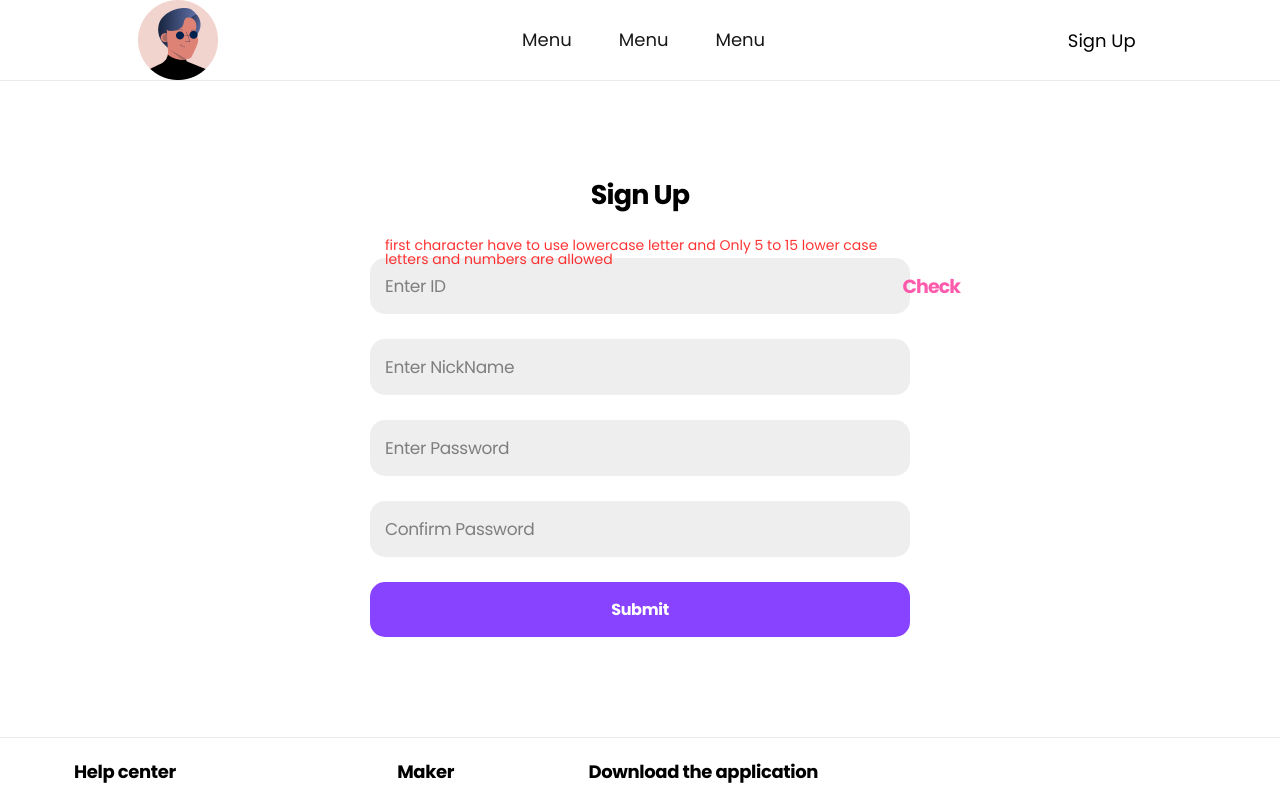
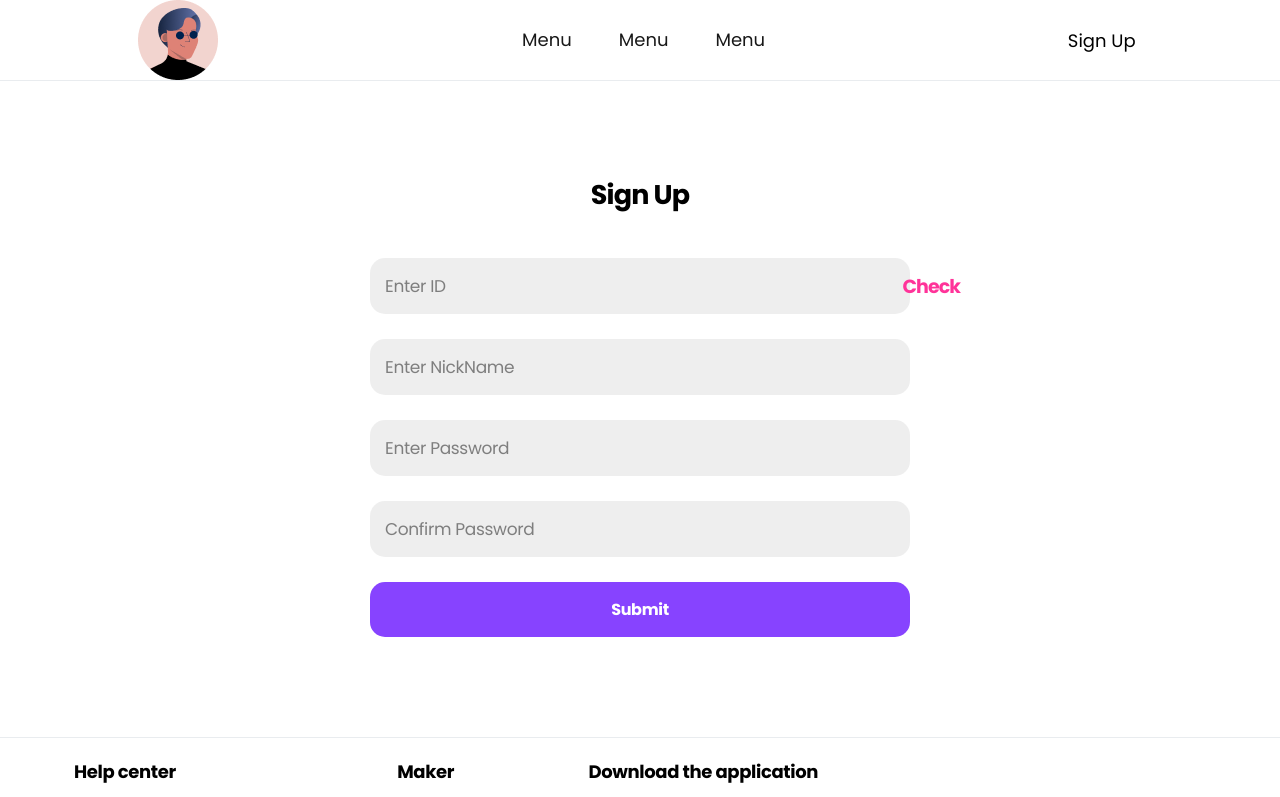
Before and after one commit to wogh002/shadowing, a React (Create React App) app: page /signup in a window 1280 px wide. Shown: the top 797 px of the page. Built offline with nearby package versions, Linux system fonts and the light colour scheme.

Commit message:
feat : add check password

```diff
--- a/src/pages/signupForm.jsx
+++ b/src/pages/signupForm.jsx
@@ -2,43 +2,40 @@ import React, { useState, useCallback } from 'react';
 import Header from '../components/layouts/landing/header';
 import Footer from '../components/layouts/landing/footer';
 import { Input, PurpleBtn } from "../styles/formElements/style";
-import { Form, Span } from "../styles/forms/signupForm";
-import { ErrorMessage } from "../styles/error/style";
+import { Form, Span, ErrorMsg } from "../styles/forms/signupForm";
 import { useDispatch, useSelector } from 'react-redux';
 import { checkIdRequestAction } from '../reducers/user';
-import styled from 'styled-components';
 import useInput from '../hooks/useInput';
 import { useEffect } from 'react';
 import { CHECK_ID_RESET } from '../reducers/user';
 // 첫글자는 반드시 영문소문자, 영문소문자 a-z 숫자 0 ~ 9 까지 허용/  5~15자 이하로 이루어지고, 숫자가 하나 이상 포함되어야한다.
 const ID_REG = /^[a-z][a-z\d]{4,14}$/;
 let clickedCheckId = undefined;
-const ErrorMsg = styled(ErrorMessage)`
-    top:-20px;
-    left:15px;
-    @media ${({ theme: { desktop } }) => desktop} {
-        min-width:320px;
-        font-size: 14px;
-    }
-`
 const SignupForm = () => {
-    const dispatch = useDispatch();
     const [id, setId] = useInput('');
     const [nickname, setNickname] = useInput('');
-    const [password, setPassword] = useInput('');
-    const [confirmPassword, setConfirmPassword] = useInput('');
+    const [password, setPassword] = useState('');
+    const [confirmPassword, setConfirmPassword] = useState('');
+    const [checkPasswordError, setCheckPasswordError] = useState(false);
     const { checkIdLoading, checkIdDone, isCheckIdPass } = useSelector(({ user }) => user);
-
+    const dispatch = useDispatch();
     const onCheckId = useCallback(() => {
         clickedCheckId = id;
-        ID_REG.test(id) && dispatch(checkIdRequestAction({ useId: id }));
+        ID_REG.test(id) && dispatch(checkIdRequestAction({ userId: id }));
     }, [id, dispatch]);
-
     //체크버튼 눌렀을때의 id와 현재의 id가 다르다면 true
-    const resetId = useCallback(checkId => {
-        clickedCheckId !== checkId && dispatch({ type: CHECK_ID_RESET })
-    }, [dispatch]);
-
+    const resetId = useCallback(checkId => clickedCheckId !== checkId && dispatch({ type: CHECK_ID_RESET }), [dispatch]);
+    const onChangePassword = useCallback(({ target }) => setPassword(target.value), []);
+    const onChangeConfirmPassword = useCallback(({ target }) => setConfirmPassword(target.value), []);
+    useEffect(() => {
+        // 패스워드 달라질경우
+        if (confirmPassword !== password) {
+            setCheckPasswordError(true);
+        }
+        else {
+            setCheckPasswordError(false);
+        }
+    }, [password, confirmPassword]);
     useEffect(() => {
         // 중복된ID 있을 경우
         if (!isCheckIdPass && checkIdDone) {
@@ -48,7 +45,6 @@ const SignupForm = () => {
             resetId(id);
         }
     }, [isCheckIdPass, checkIdDone, id, resetId]);
-
     return (
         <>
             <Header />
@@ -82,19 +78,35 @@ const SignupForm = () => {
                                     ID_REG.test(id) ?
                                         <ErrorMsg color="green">Click Check Button 👉</ErrorMsg>
                                         :
-                                        <ErrorMsg>first character have to use lowercase letter and Only 5 to 15 lower case letters and numbers are allowed</ErrorMsg>
+                                        <ErrorMsg>
+                                            {
+                                                id && "first character have to use lowercase letter and Only 5 to 15 lower case letters and numbers are allowed"
+                                            }
+                                        </ErrorMsg>
                                 }
                             </>
                     }
                 </div>
-                <Input type="text" placeholder="Enter NickName" required onChange={setNickname} maxLength="15" />
-                <Input type="password" placeholder="Enter Password" required onChange={setPassword} maxLength="15" />
-                <Input type="password" placeholder="Confirm Password" required onChange={setConfirmPassword} maxLength="15" />
+                <Input type="text" placeholder="Enter NickName" required onChange={setNickname} maxLength="15" value={nickname} />
+                <Input type="password" placeholder="Enter Password" required onChange={onChangePassword} value={password} maxLength="15" />
+                <div>
+                    <Input type="password" placeholder="Confirm Password" required onChange={onChangeConfirmPassword} value={confirmPassword} maxLength="15" />
+                    {
+                        checkPasswordError ?
+                            <ErrorMsg> password is different </ErrorMsg>
+                            :
+                            <ErrorMsg color="green">
+                                {
+                                    confirmPassword && "password is same 👍"
+                                }
+                            </ErrorMsg>
+
+                    }
+                </div>
                 <PurpleBtn type="submit">Submit</PurpleBtn>
             </Form>
             <Footer />
         </>
     );
 };
-
 export default SignupForm;
--- a/src/styles/forms/signupForm.js
+++ b/src/styles/forms/signupForm.js
@@ -1,4 +1,5 @@
-import styled, { css } from 'styled-components';
+import styled, { css, keyframes } from 'styled-components';
+import { ErrorMessage } from "../error/style";
 export const Form = styled.form`
     padding: 50px;
     border-bottom: 1px solid #e9ecef;
@@ -49,23 +50,54 @@ export const Form = styled.form`
         }
     }
 `
+const circle = keyframes`
+    0% {
+        opacity : 1;
+        border-color : #69c893;
+        transform: rotate(0deg);
+    }
+    50% {
+        opacity : 0.7;
+        border-color : #69c893;
+        transform: rotate(180deg);
+    }
+    100% {
+        opacity : 0.3;
+        border-color : #ccffcc;
+        transform: rotate(360deg);
+    }
+`
 export const Span = styled.span`
     position: absolute;
     top: 19px;
     right: -50px;
     cursor: pointer;
     letter-spacing: -0.05em;
-    opacity: 0.8;
     color: #FF3399;
     font-weight:700;
     transition: all 250ms ease-in-out;
-    :hover{
-        opacity: 1;
-    }
     ${({ loading }) => loading === "true" && css`
-        color:black;
+    opacity: 0.5;
+        ::after{
+            content:"";
+            display:inline-block;
+            border :2px solid black;
+            border-radius :50%;
+            width : 10px;
+            height : 10px;
+            animation : ${circle} 1s linear forwards;
+        }
     `}
     @media ${({ theme: { desktop } }) => desktop} {
         font-size: 19px;
     }
 `
+
+export const ErrorMsg = styled(ErrorMessage)`
+    top:-20px;
+    left:15px;
+    @media ${({ theme: { desktop } }) => desktop} {
+        min-width:320px;
+        font-size: 14px;
+    }
+`
```
